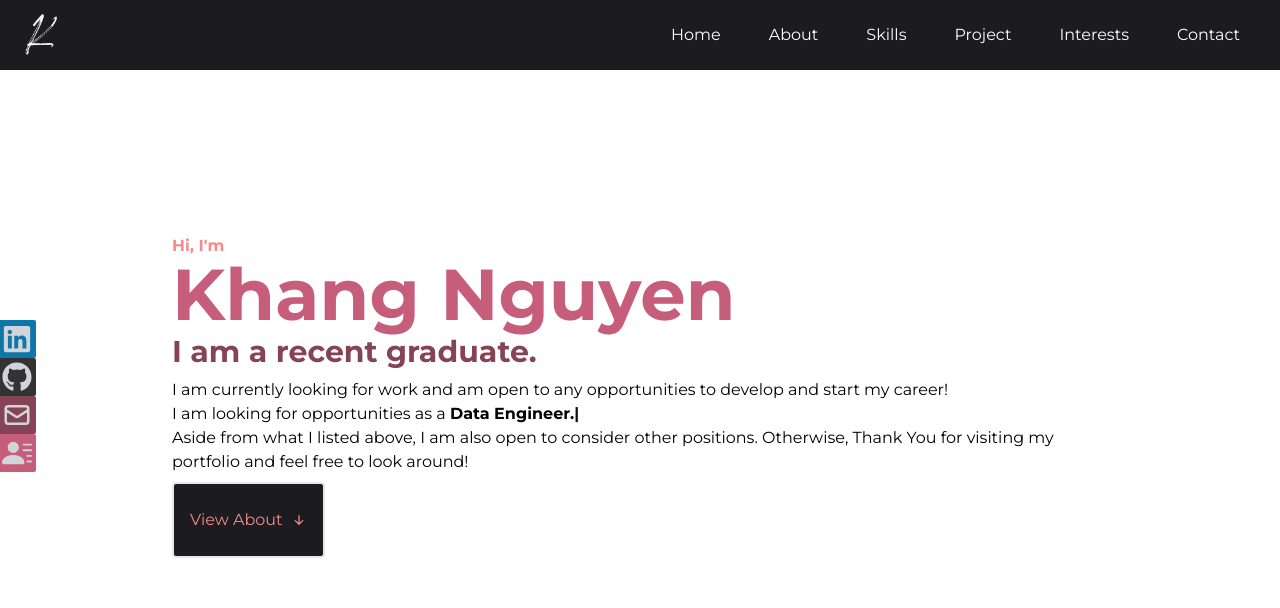
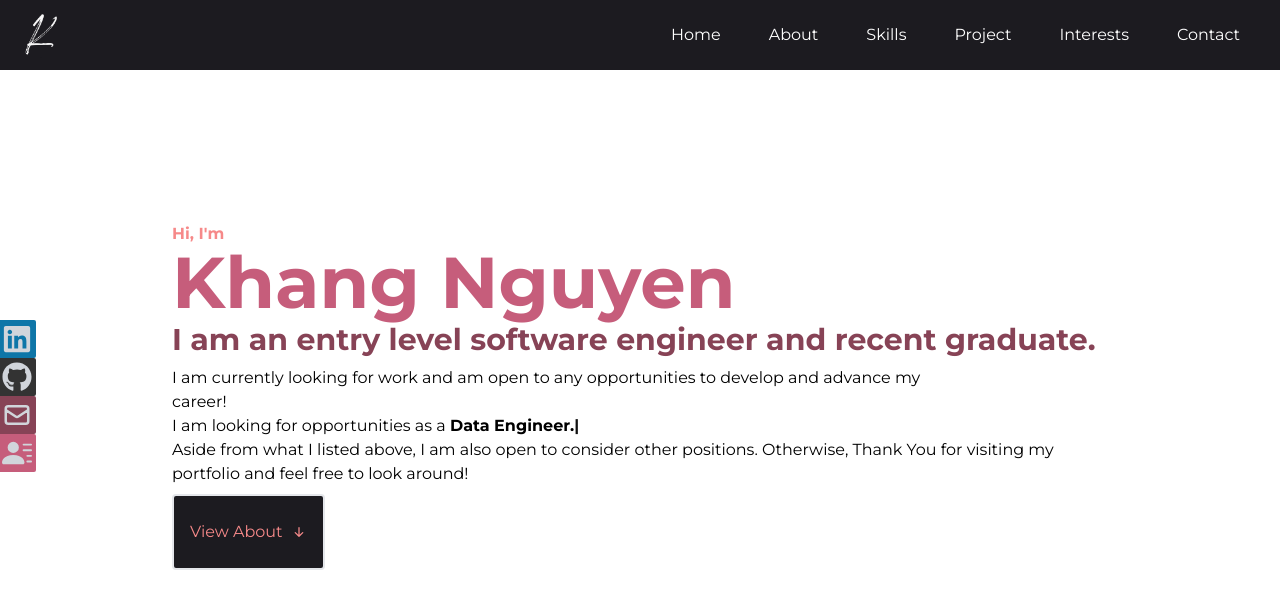
Before and after one commit to khang630/Portfolio, a React (Create React App) app: page / in a window 1280 px wide. Shown: the top 608 px of the page. Built offline with nearby package versions, Linux system fonts and the light colour scheme; a web font is replaced by a local one.

Commit message:
Updated portfolio site with updated information

```diff
--- a/src/Pages/About.js
+++ b/src/Pages/About.js
@@ -2,6 +2,7 @@ import React from 'react'
 import { VscFoldDown } from "react-icons/vsc";
 import {FaMapMarkerAlt} from 'react-icons/fa'
 import {IoIosSchool} from 'react-icons/io'
+import {RiSuitcaseFill} from 'react-icons/ri'
 import AOS from 'aos';
 import 'aos/dist/aos.css';
 
@@ -27,10 +28,18 @@ const About = () => {
                     </div>
                     <div className='max-w-[1000px] w-full  grid sm:grid-cols-2 gap-8 px-5 hover:scale-105 duration-300 mt-4'>
                         <div className='sm:text-right'>
+                            <p className='text-3xl font-bold  text-[#F68989] flex sm:justify-end' data-aos="fade-left" data-aos-duration="2500" data-aos-delay="1000">Experience <RiSuitcaseFill className='ml-2 mt-1'/></p>
+                        </div>
+                        <div data-aos="fade-in" data-aos-duration="2500" data-aos-delay="1600">
+                            <p className='text-white'>I am currently working as an associate software engineer at Lockheed Martin. (October 2022 - Present)</p>
+                        </div>
+                    </div>
+                    <div className='max-w-[1000px] w-full  grid sm:grid-cols-2 gap-8 px-5 hover:scale-105 duration-300 mt-4'>
+                        <div className='sm:text-right'>
                             <p className='text-3xl font-bold  text-[#F68989] flex sm:justify-end' data-aos="fade-left" data-aos-duration="2500" data-aos-delay="1000">Location <FaMapMarkerAlt className='ml-2 mt-1'/></p>
                         </div>
                         <div data-aos="fade-in" data-aos-duration="2500" data-aos-delay="1600">
-                            <p className='text-white'>I am looking for work in the Dallas-Fort Worth Metroplex area but I am also willing to relocate.</p>
+                            <p className='text-white'>I am mainly looking for remote work as a software engineer. I am located in Orlando FL, 32821.</p>
                         </div>
                     </div>
                 </div>
--- a/src/Pages/Home.js
+++ b/src/Pages/Home.js
@@ -17,10 +17,10 @@ function Home() {
                 <div>
                     <p className="text-[#F68989] font-bold" data-aos="fade-right" data-aos-duration="2500">Hi, I'm</p>
                     <h1 className="text-[#C65D7B] text-7xl font-bold"  data-aos="fade-in" data-aos-duration="2500" data-aos-delay="1000" >Khang Nguyen</h1>
-                    <h2 className="text-[#874356] font-bold text-3xl pt-1" data-aos="fade-left" data-aos-duration="2500" data-aos-delay="2000">I am a recent graduate.</h2>
+                    <h2 className="text-[#874356] font-bold text-3xl pt-1" data-aos="fade-left" data-aos-duration="2500" data-aos-delay="2000">I am an entry level software engineer and recent graduate.</h2>
                     <div >
-                        <p data-aos="fade-up" data-aos-duration="2500" data-aos-delay="2200" className="mt-2 max-w-[800px]">I am currently looking for work and am open to any opportunities to develop and start my career! </p>
-                        <p data-aos="fade-up" data-aos-duration="2500" data-aos-delay="2300">I am looking for opportunities as a <Typed className='font-bold' strings={['Software Engineer.', 'Data Engineer.', 'UI/UX Designer.', 'Full-Stack Developer.']} typeSpeed={80} backSpeed={70} loop /></p>
+                        <p data-aos="fade-up" data-aos-duration="2500" data-aos-delay="2200" className="mt-2 max-w-[800px]">I am currently looking for work and am open to any opportunities to develop and advance my career! </p>
+                        <p data-aos="fade-up" data-aos-duration="2500" data-aos-delay="2300">I am looking for opportunities as a <Typed className='font-bold' strings={['Software Engineer.', 'Data Engineer.', 'Full-Stack Developer.']} typeSpeed={80} backSpeed={70} loop /></p>
                         <p data-aos="fade-up" data-aos-duration="2500" data-aos-delay="2400">Aside from what I listed above, I am also open to consider other positions. Otherwise, Thank You for visiting my portfolio and feel free to look around!</p>
                     </div>
                     <div>
```
Also changed, not shown: 1 other file (tests, documents, lock files or other folders).
